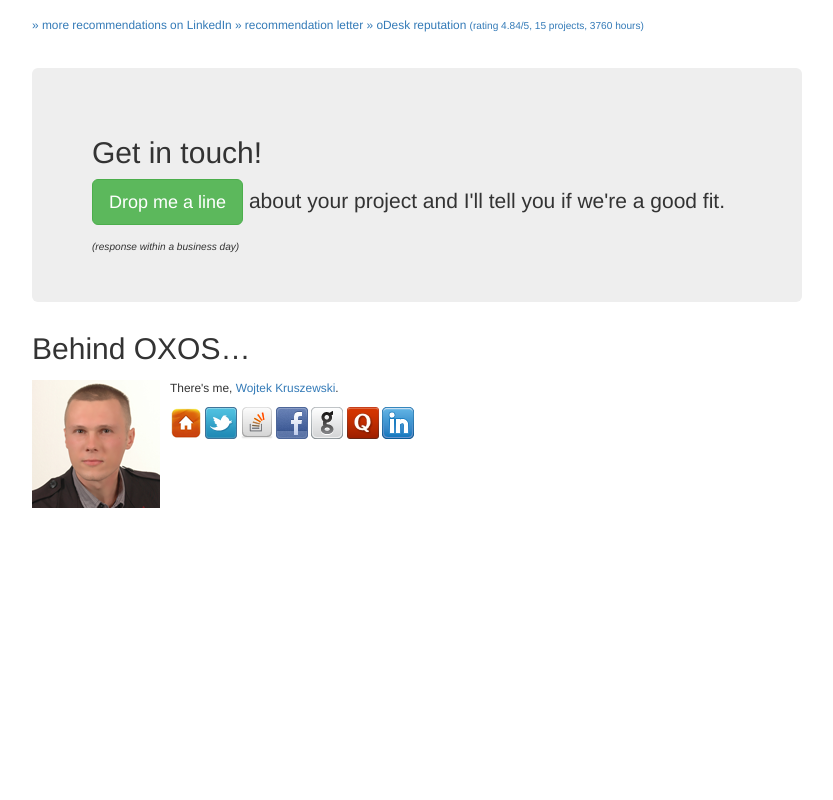
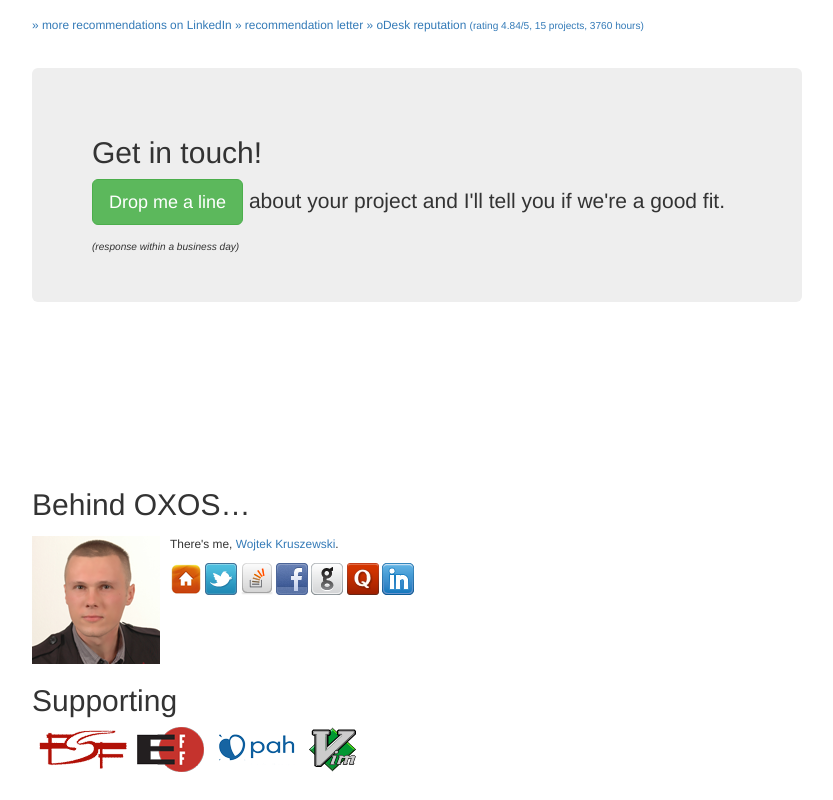
Before and after one commit to OXOS/oxos.github.io, a plain HTML site: page index.html in a window 1280 px wide. Shown: the part 1561-2361 px from the top of the page, without its empty margins (223-1056 px from the left). Before the commit the page ends 2069 px from the top, so only its background shows below. Drawn offline with nearby package versions, Linux system fonts and the light colour scheme.

Commit message:
Sponsoring

```diff
--- a/index.html
+++ b/index.html
@@ -68,10 +68,17 @@
     <small><i>(response within a business day)</i></small>
   </div>
 
+  <br />
+  <br />
+  <br />
+  <br />
+  <br />
+  <br />
+  <br />
+  <br />
+
   <div>
     <h2>Behind OXOS&hellip;</h2>
-    <p>
-    </p>
 
     <div class="media">
       <a class="pull-left" href="#">
@@ -93,6 +100,15 @@
 
   </div>
 
+  <div>
+    <h2>Supporting</h2>
+
+    <a title="Free Software Foundation Associate Member #11273" href="http://www.fsf.org/register_form?referrer=11273"><img src="/images/logo-fsf.png" alt="Free Software Foundation Associate Member #11273" /></a>
+    <a title="Electronic Frontier Foundation" href="https://supporters.eff.org/donate"><img src="/images/logo-eff.png" alt="Electronic Frontier Foundation" /></a>
+    <a title="Polish Humanitarian Action - Polska Akcja Humanitarna" href="http://www.pah.org.pl/wspieraj-nas/182"><img src="/images/logo-pah.png" alt="Polish Humanitarian Action - Polska Akcja Humanitarna" /></a>
+    <a title="International Child Care Fund via Vim" href="http://www.vim.org/sponsor/index.php"><img src="/images/logo-vim.svg" height="45px" alt="VIM" /></a>
+  </div>
+
 <script type="text/javascript">
 
   var _gaq = _gaq || [];
--- a/stylesheets/stylesheet.css
+++ b/stylesheets/stylesheet.css
@@ -9,4 +9,5 @@ body {
 
 body > .container {
   width: 800px;
+  margin-bottom: 2em;
 }
```
Also changed, not shown: images/logo-eff.png (added), images/logo-fsf.png (added), images/logo-pah.png (added), images/logo-vim.svg (added). Lines whose indentation alone changed are shown as unchanged.
